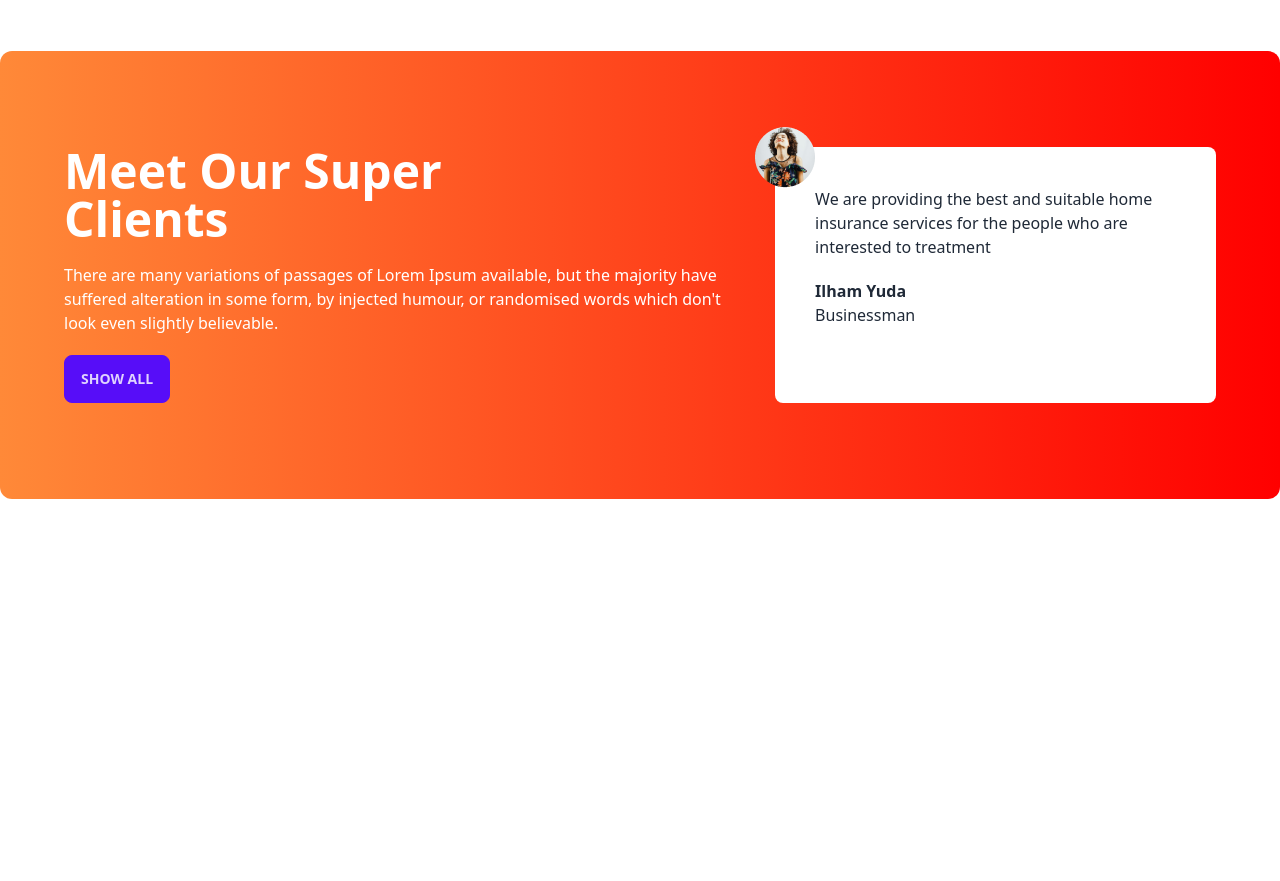
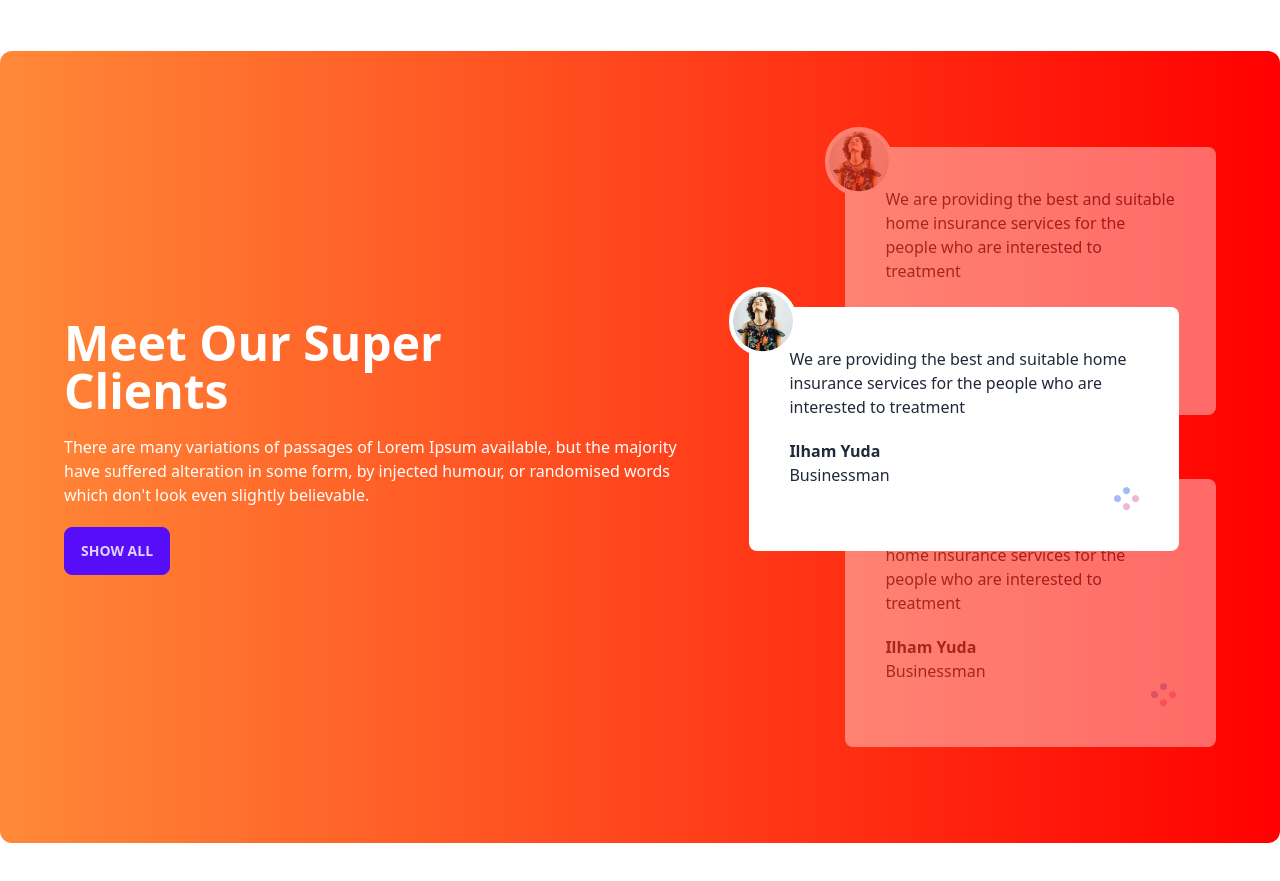
Before and after one commit to AvishekChy77/Tea-House-with-DaisyUI, a plain HTML site: page index.html in a window 1280 px wide. Shown: the part 1720-2601 px from the top of the page. Before the commit the page ends 2315 px from the top, so only its background shows below. Drawn offline with nearby package versions, Linux system fonts and the light colour scheme.

Commit message:
added a client section

```diff
--- a/index.html
+++ b/index.html
@@ -181,21 +181,26 @@
       <section
         class="my-24 rounded-xl bg-gradient-to-r from-[#FF8938] to-[#F00] px-16 py-24 flex flex-col lg:flex-row gap-12"
       >
+        <div class="flex items-center lg:pr-28">
           <div class="space-y-5">
             <h2 class="text-5xl font-extrabold text-white">
               Meet Our Super <br />Clients
             </h2>
             <p class="text-white">
-            There are many variations of passages of Lorem Ipsum available, but
-            the majority have suffered alteration in some form, by injected
-            humour, or randomised words which don't look even slightly
-            believable.
+              There are many variations of passages of Lorem Ipsum available,
+              but the majority have suffered alteration in some form, by
+              injected humour, or randomised words which don't look even
+              slightly believable.
             </p>
             <button class="btn btn-primary">Show All</button>
           </div>
-        <div class="relative p-10 rounded-lg bg-white">
+        </div>
+        <!-- review container -->
+        <div class="relative">
+          <!-- next -->
+          <div class="relative opacity-40 mb-16 p-10 rounded-lg bg-white">
             <img
-            class="absolute -left-5 -top-5"
+              class="absolute -left-5 -top-5 border-4 border-white rounded-full bg-white"
               src="./images/client.png"
               alt=""
               srcset=""
@@ -206,6 +211,48 @@
             </p>
             <h4 class="font-bold mt-5">Ilham Yuda</h4>
             <p class="font-medium">Businessman</p>
+            <div class="flex justify-end">
+              <img class="" src="./images/circles.png" alt="" srcset="" />
+            </div>
+          </div>
+          <!-- current -->
+          <div
+            class="absolute top-40 lg:-left-24 z-10 lg:w-[430px] p-10 rounded-lg bg-white"
+          >
+            <img
+              class="absolute -left-5 -top-5 border-4 border-white rounded-full bg-white"
+              src="./images/client.png"
+              alt=""
+              srcset=""
+            />
+            <p>
+              We are providing the best and suitable home insurance services for
+              the people who are interested to treatment
+            </p>
+            <h4 class="font-bold mt-5">Ilham Yuda</h4>
+            <p class="font-medium">Businessman</p>
+            <div class="flex justify-end">
+              <img class="" src="./images/circles.png" alt="" srcset="" />
+            </div>
+          </div>
+          <!-- previous -->
+          <div class="relative opacity-40 p-10 rounded-lg bg-white">
+            <img
+              class="absolute -left-5 -top-5 border-4 border-white rounded-full bg-white"
+              src="./images/client.png"
+              alt=""
+              srcset=""
+            />
+            <p>
+              We are providing the best and suitable home insurance services for
+              the people who are interested to treatment
+            </p>
+            <h4 class="font-bold mt-5">Ilham Yuda</h4>
+            <p class="font-medium">Businessman</p>
+            <div class="flex justify-end">
+              <img class="" src="./images/circles.png" alt="" srcset="" />
+            </div>
+          </div>
         </div>
       </section>
     </main>
```
Lines whose indentation alone changed are shown as unchanged.
